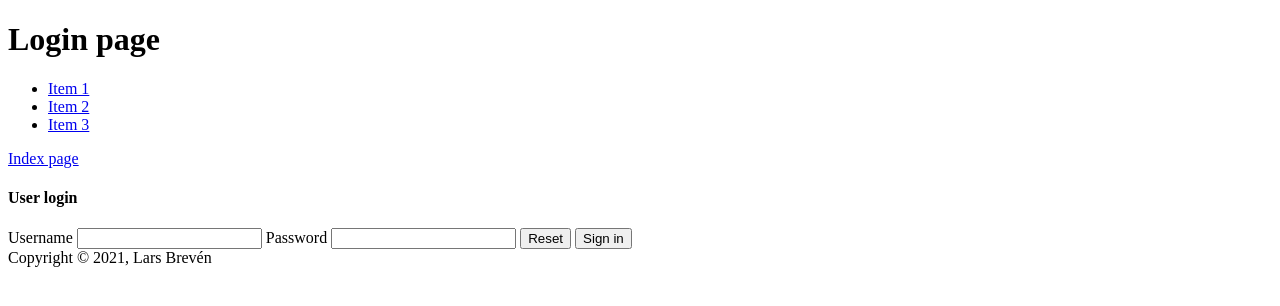
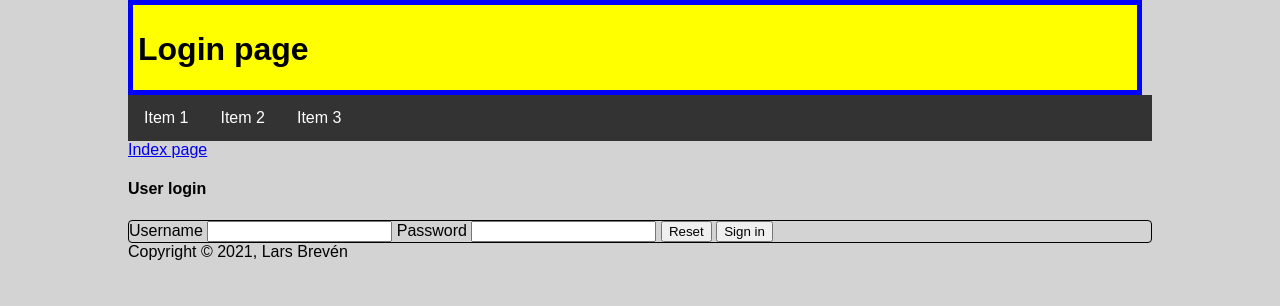
Before and after one commit to larsbreven/Frontend-assignment, a plain HTML site: page Basic HTML/login.html in a window 1280 px wide. Drawn offline with Linux system fonts and the light colour scheme.

Commit message:
site.css included

```diff
--- a/Basic HTML/login.html
+++ b/Basic HTML/login.html
@@ -5,12 +5,18 @@
     <meta http-equiv="X-UA-Compatible" content="IE=edge">
     <meta name="viewport" content="width=device-width, initial-scale=1.0">
     <title>Login.html file</title>
+    <link rel="stylesheet" href="site.css">
 </head>
 
 <body>
 
+    <div class="container">
     <header>
-    <h1>Login page</h1>
+
+
+    <div class=sitename>
+        <h1>Login page</h1>
+    </div> <!-- sitename -->
     <nav>
     <ul>
         <li><a href="#">Item 1</a></li>
@@ -39,5 +45,9 @@
         <span>Copyright &copy; 2021, Lars Brevén </span>
     </footer>
 
+
+</div>
+
+
 </body>
 </html>
--- /dev/null
+++ b/Basic HTML/site.css
@@ -0,0 +1,42 @@
+body{
+    width:1024px;
+    margin:auto;
+    font-family:sans-serif;
+    background-color: #d3d3d3;
+}
+
+
+form{
+    column-width: 100%;
+    border: 1px solid black;
+    border-radius: 4px;
+}
+
+ul {
+    list-style-type: none;
+    margin: 0;
+    padding: 0;
+    overflow: hidden;
+    background-color: #333;
+    }
+
+    li {
+    float: left;
+    }
+
+    li a {
+    display: inline-block;
+    color: white;
+    text-align: center;
+    padding: 14px 16px;
+    text-decoration: none;
+    }
+
+.sitename{
+display: block;
+width: 994px;
+height: 75px;
+padding: 5px;
+border: 5px solid blue;
+background-color: yellow;
+}
```
Also changed, not shown: Basic HTML/index.html (+18 -1 lines).
